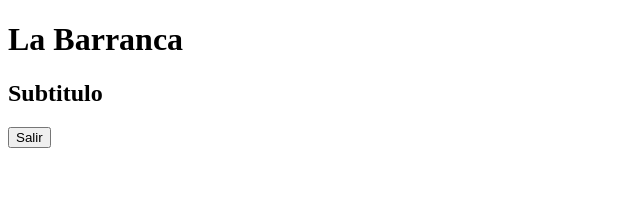
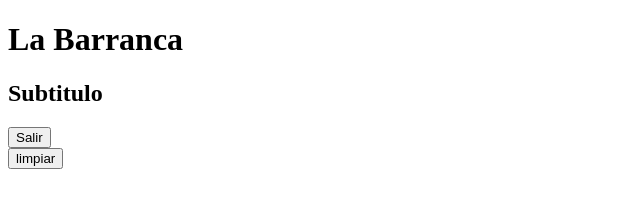
Before and after one commit to MarcoNunezA/git-HelloWorldGit, a plain HTML site: page index.html in a window 1280 px wide. Shown: the whole page, without its empty margins (0-640 px from the left). Drawn offline with Linux system fonts and the light colour scheme.

Commit message:
se agrego un nuevo boton limpiar

```diff
--- a/index.html
+++ b/index.html
@@ -14,5 +14,8 @@
     <form action="#" method="get">
         <input type="button" value="Salir">
     </form>
+    <form action="#" method="get">
+        <input type="button" value="limpiar">
+    </form>
 </body>
 </html>
```
